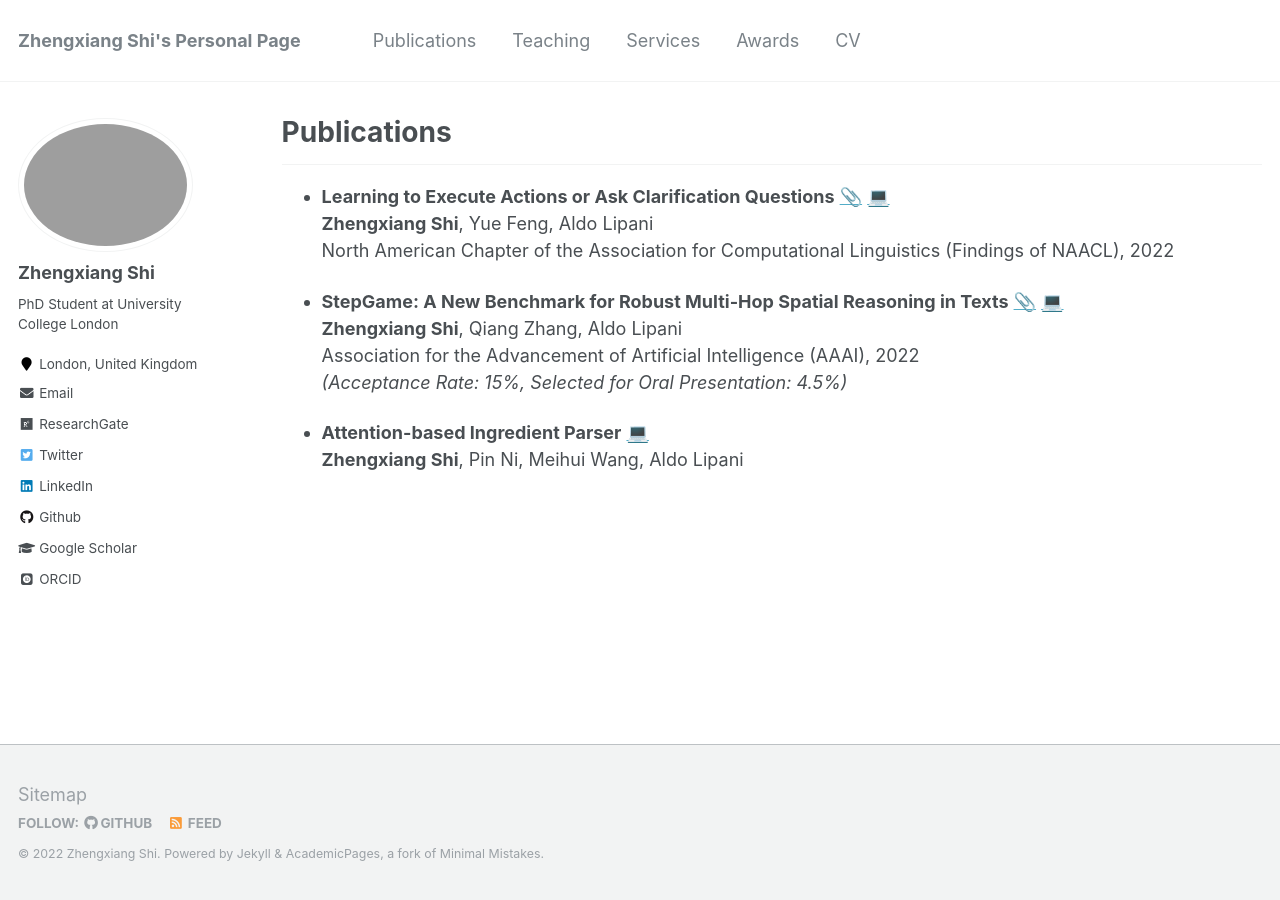
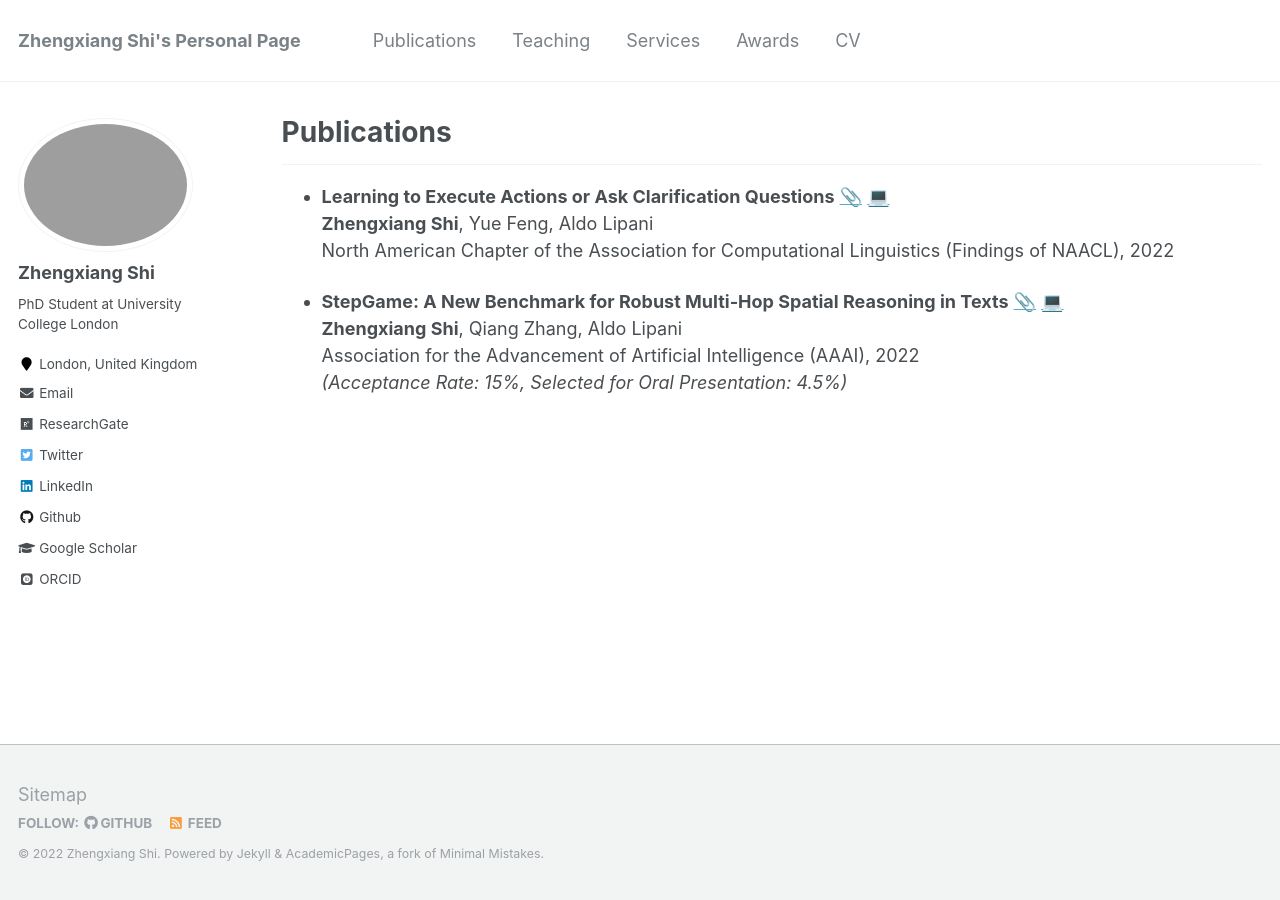
Before and after one commit to ZhengxiangShi/zhengxiangshi.github.io, a Jekyll site: the page built from _pages/publications.md, in a window 1280 px wide. Built offline with Jekyll 4.4.1, drawn with Linux system fonts in a browser that asks for light colours; emoji names are drawn with the system emoji font; some web fonts are replaced.

Commit message:
feat: update

```diff
--- a/_pages/publications.md
+++ b/_pages/publications.md
@@ -16,8 +16,8 @@
   Association for the Advancement of Artificial Intelligence (AAAI), 2022 <br />
   *(Acceptance Rate: 15%, Selected for Oral Presentation: 4.5%)* <br />
 
-* **Attention-based Ingredient Parser** [:computer:](https://github.com/ZhengxiangShi/IngredientParsing) <br />
-  **Zhengxiang Shi**, Pin Ni, Meihui Wang, Aldo Lipani <br />
+<!-- * **Attention-based Ingredient Parser** [:computer:](https://github.com/ZhengxiangShi/IngredientParsing) <br />
+  **Zhengxiang Shi**, Pin Ni, Meihui Wang, Aldo Lipani <br /> -->
 
 
 <!-- {% if author.googlescholar %}
```
